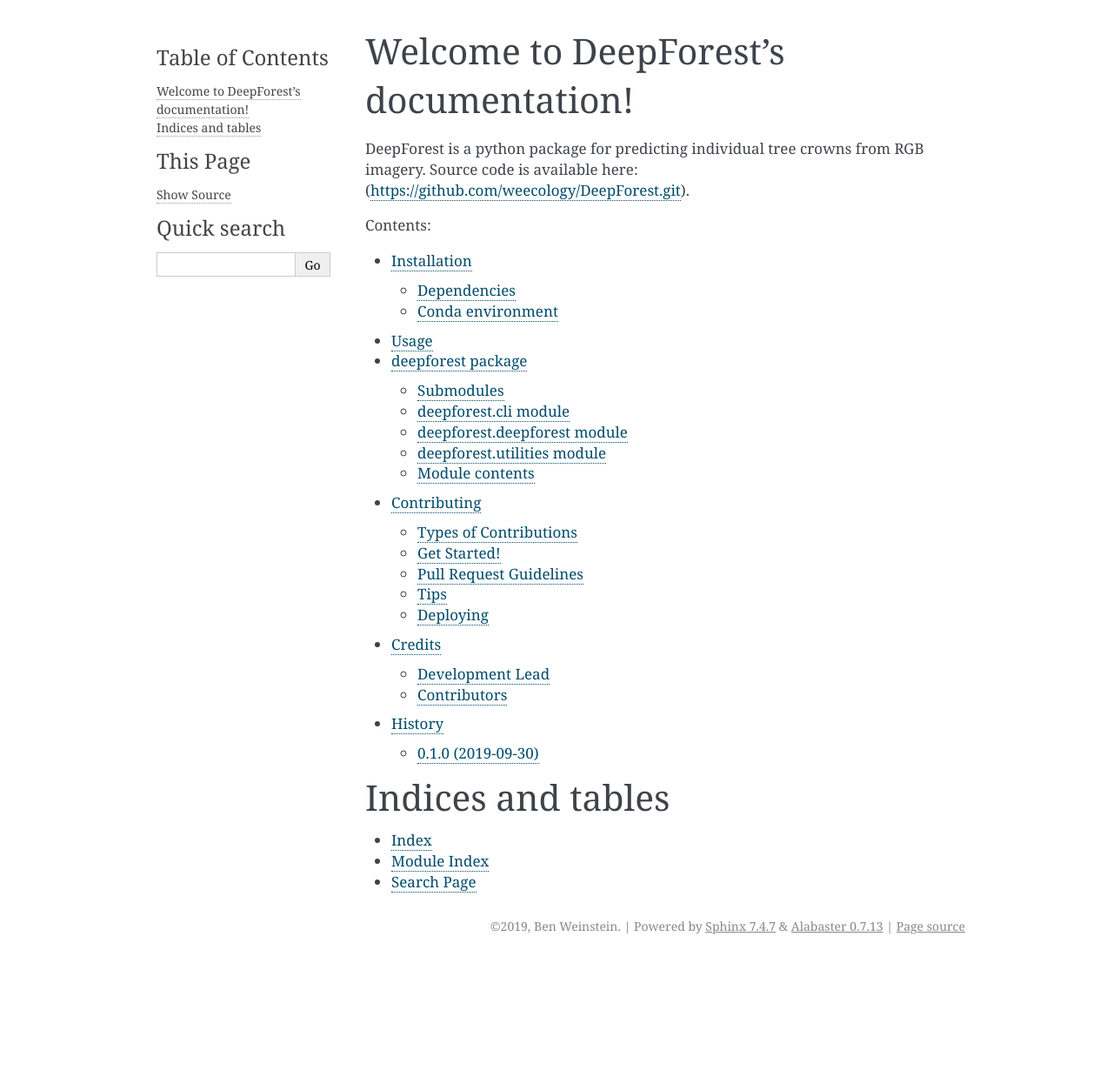
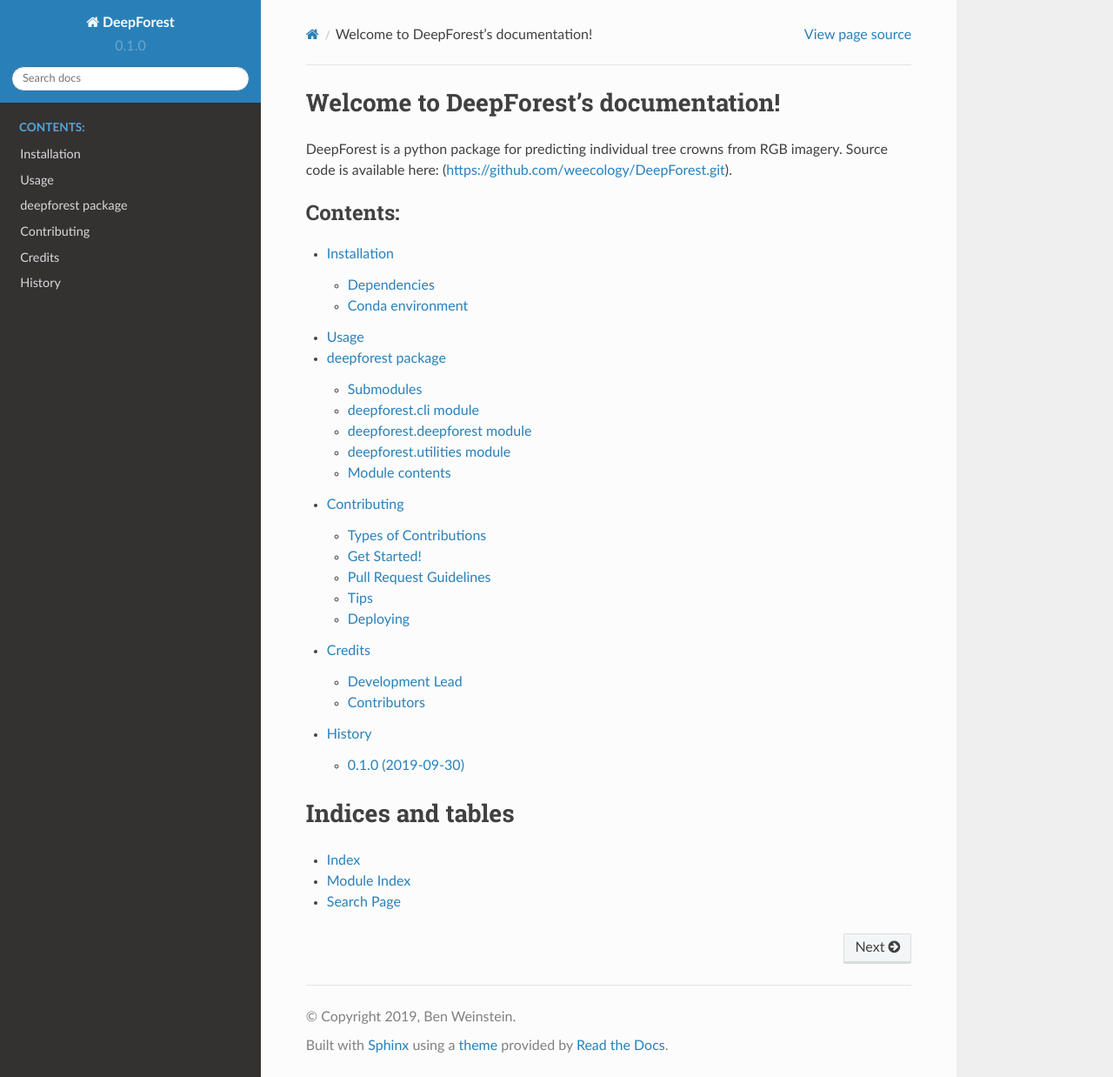
Before and after one commit to weecology/DeepForest, a Sphinx documentation site: the page built from docs/index.rst, in a window 1280 px wide and 1238 px high. Shown: the whole window at 87% size. Built offline with Sphinx 7.4.7 and the Read the Docs theme 2.0.0, drawn with Linux system fonts in a browser that asks for light colours; pages that are not in the unit, such as notebooks, are missing from menus.

```diff
--- a/docs/conf.py
+++ b/docs/conf.py
@@ -94,7 +94,14 @@
 # The theme to use for HTML and HTML Help pages.  See the documentation for
 # a list of builtin themes.
 #
-html_theme = 'alabaster'
+# on_rtd is whether we are on readthedocs.org, this line of code grabbed from
+# docs.readthedocs.org
+on_rtd = os.environ.get('READTHEDOCS', None) == 'True'
+
+if not on_rtd:  # only import and set the theme if we're building docs locally
+    import sphinx_rtd_theme
+    html_theme = 'sphinx_rtd_theme'
+    html_theme_path = [sphinx_rtd_theme.get_html_theme_path()]
 
 # Theme options are theme-specific and customize the look and feel of a
 # theme further.  For a list of options available for each theme, see the
--- a/docs/readme.rst
+++ b/docs/readme.rst
@@ -1 +1 @@
-.. include:: ../README.rst
+.. include:: ../README.md
--- a/environment.yml
+++ b/environment.yml
@@ -15,6 +15,7 @@
   - pillow
   - scipy
   - pip
+  - sphinx_rtd_theme
   - pandas
   - pip:
     - keras-resnet
```
Also changed, not shown: README.md (+22 -2 lines), 3 other files.
